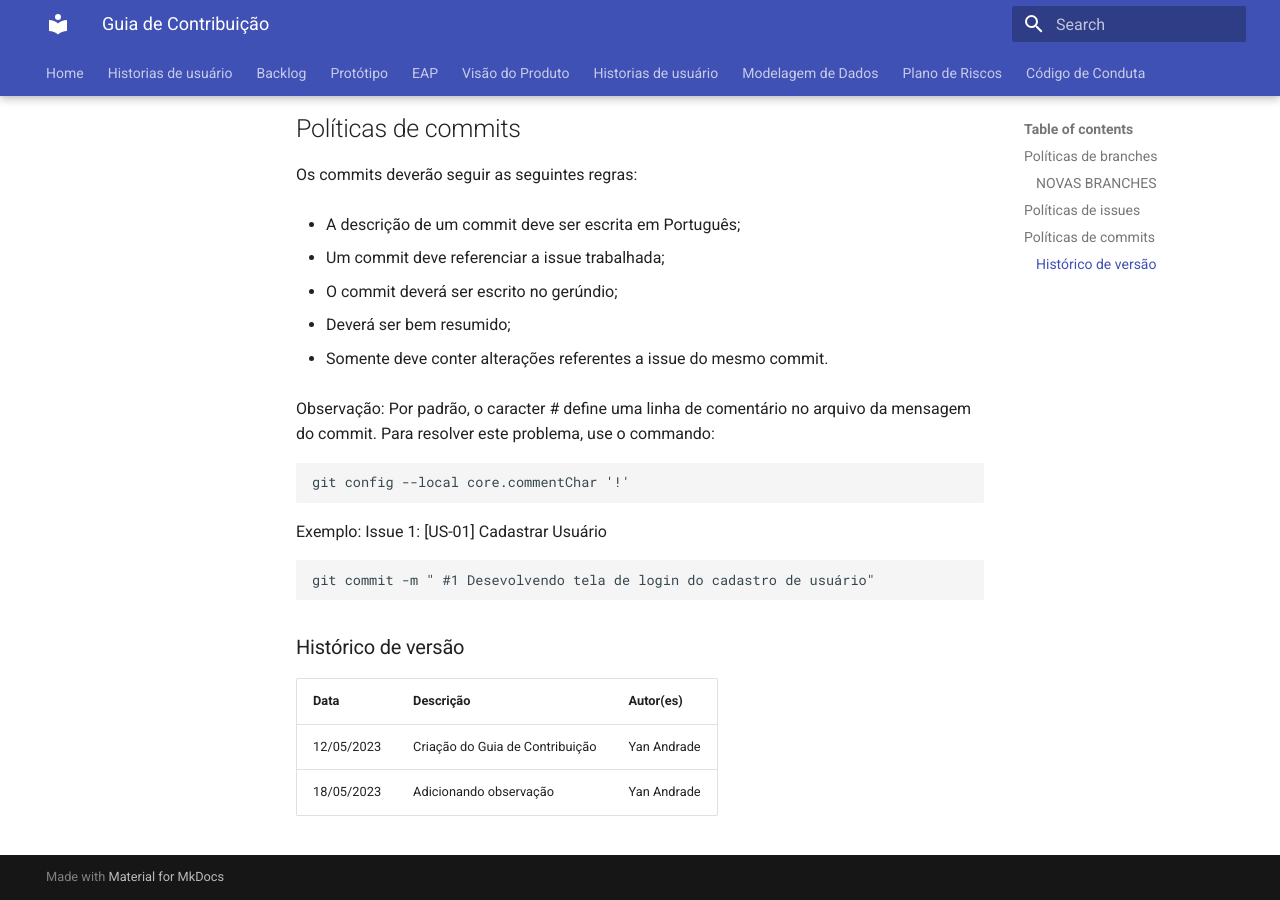
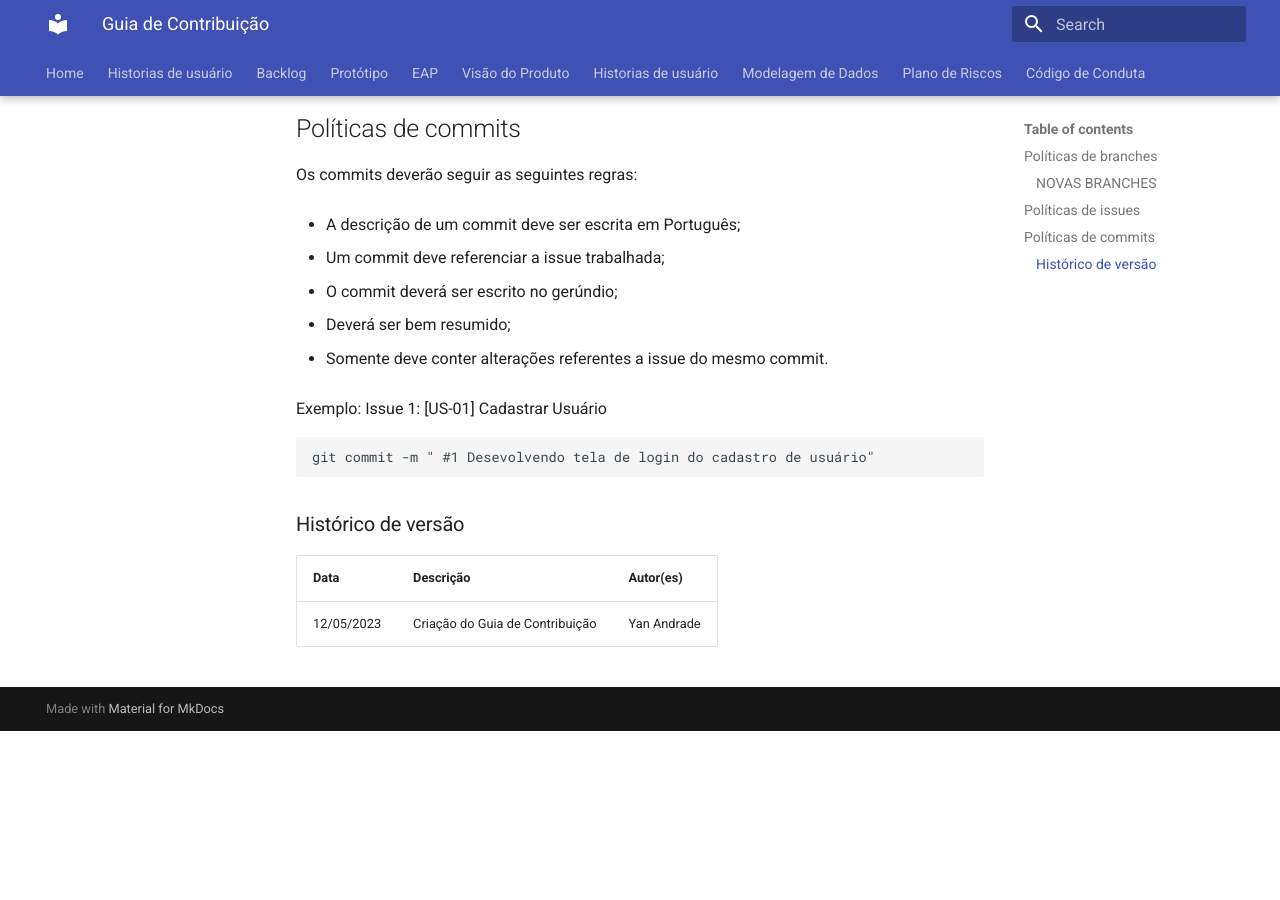
Before and after one commit to fga-eps-mds/2023-1-Dnit-DOC, an MkDocs documentation site: the page built from docs/docs/GuiaDeContribuicao/guiaDeContribuicao.md, in a window 1280 px wide and 900 px high, scrolled down 1034 px. Built offline with MkDocs 1.6.1 and Material for MkDocs 9.7.7, drawn with Linux system fonts in a browser that asks for light colours; old or Windows-style settings are respelled for this version of MkDocs; after the commit the page ends 1765 px from its top, so only the background shows below that.

Commit message:
Revert "#41 Adicionando observação"

````diff
--- a/docs/docs/GuiaDeContribuicao/guiaDeContribuicao.md
+++ b/docs/docs/GuiaDeContribuicao/guiaDeContribuicao.md
@@ -40,12 +40,6 @@ Os commits deverão seguir as seguintes regras:
 
 - Somente deve conter alterações referentes a issue do mesmo commit.
 
-Observação: Por padrão, o caracter # define uma linha de comentário no arquivo da mensagem do commit. Para resolver este problema, use o commando:
-
-```
-git config --local core.commentChar '!'
-```
-
 Exemplo: Issue 1: [US-01] Cadastrar Usuário
 
 ```
@@ -57,4 +51,3 @@ git commit -m " #1 Desevolvendo tela de login do cadastro de usuário"
 |**Data**|**Descrição**|**Autor(es)**|
 |--------|-------------|--------------|
 |12/05/2023| Criação do Guia de Contribuição | Yan Andrade |
-|18/05/2023| Adicionando observação | Yan Andrade |
````
Also changed, not shown: docs/docs/Prototipo/prototipo.md (+8 -3 lines), docs/docs/assets/prototipoDeAltaCadastro.png (added), docs/docs/assets/prototipoDeAltaLogin.png (added).
